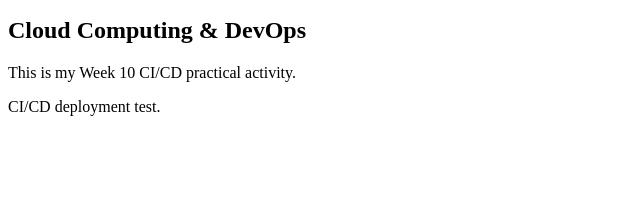
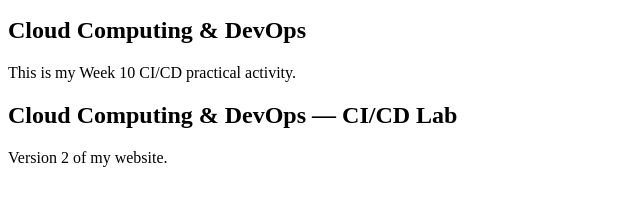
Before and after one commit to rebecasonali939-afk/github-actions-lab, a plain HTML site: page index.html in a window 1280 px wide. Shown: the part 101-306 px from the top of the page, without its empty margins (0-640 px from the left). Drawn offline with Linux system fonts and the light colour scheme.

Commit message:
Update website

```diff
--- a/index.html
+++ b/index.html
@@ -13,6 +13,8 @@
 
     <p>This is my Week 10 CI/CD practical activity.</p>
 
-    <p>CI/CD deployment test.</p>
+    <h2>Cloud Computing & DevOps — CI/CD Lab</h2>
+
+    <p>Version 2 of my website.</p>
 </body>
 </html>
```
